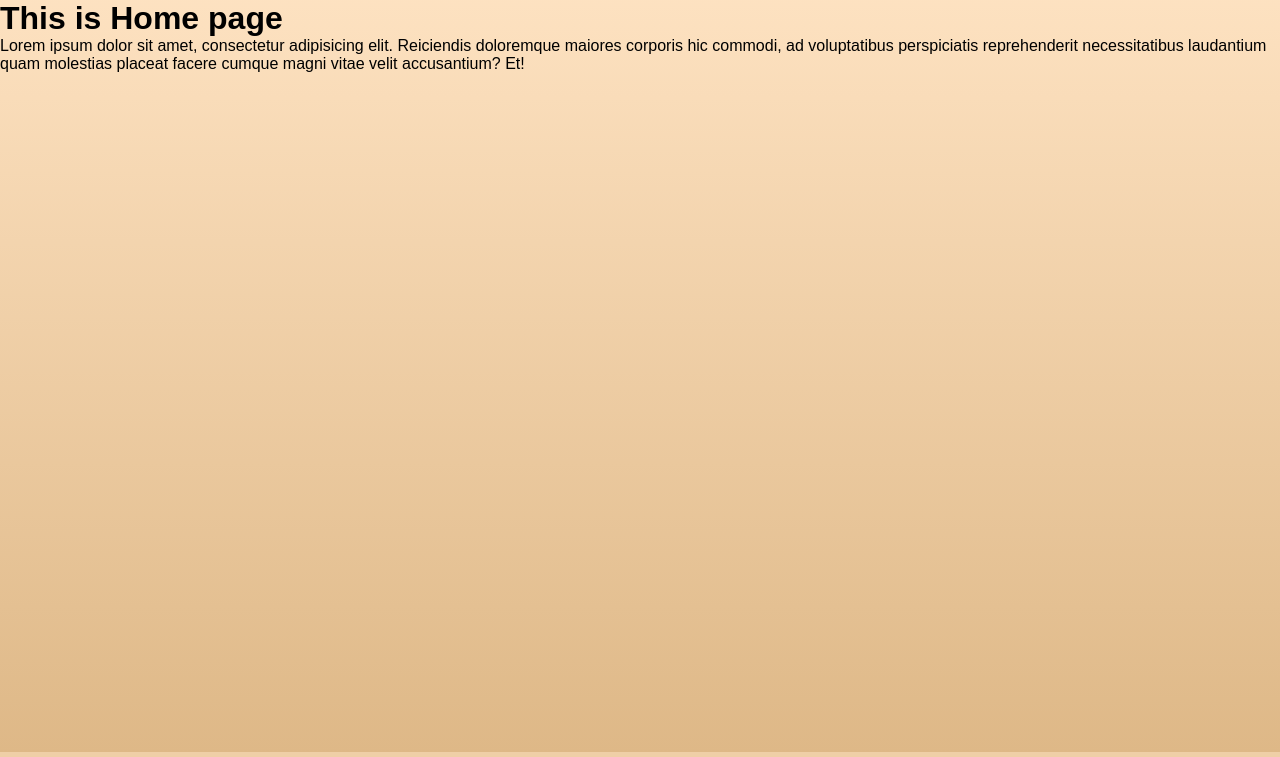
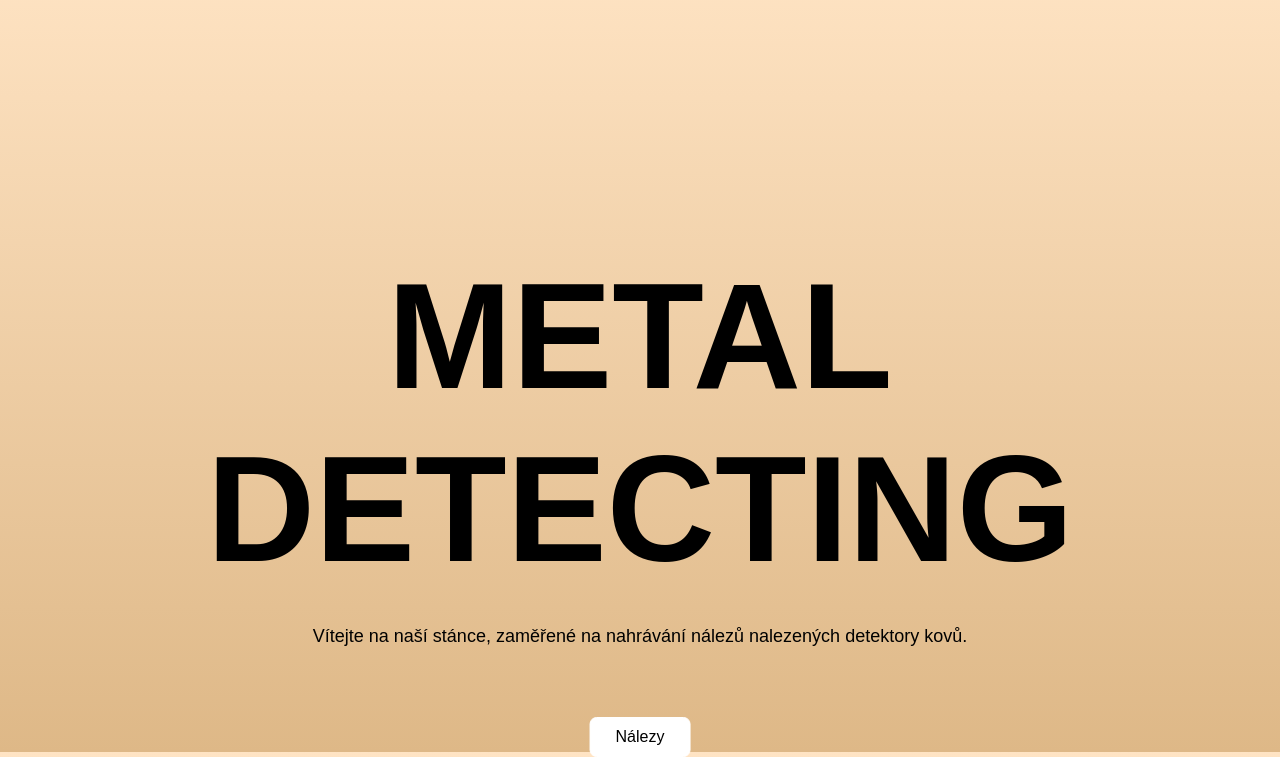
Before and after one commit to Datlik/Hledaci-pokladu, a Flask app: page / in a window 1280 px wide. Shown: the part 48-805 px from the top of the page. Run offline with Flask 3, Linux system fonts and the light colour scheme.

Commit message:
Update index.html

```diff
--- a/app/templates/index.html
+++ b/app/templates/index.html
@@ -30,8 +30,19 @@
 
         <main>
             {% block content %}
-            <h1>This is Home page</h1>
-            <p>Lorem ipsum dolor sit amet, consectetur adipisicing elit. Reiciendis doloremque maiores corporis hic commodi, ad voluptatibus perspiciatis reprehenderit necessitatibus laudantium quam molestias placeat facere cumque magni vitae velit accusantium? Et!</p>
+
+            <header>
+                <h1 id="metal">METAL DETECTING</h1>
+            </header>
+
+            <div id="about">
+
+                <h2 id="aboutweb">Vítejte na naší stánce, zaměřené na nahrávání nálezů nalezených detektory kovů.</h2>
+
+                <a href="{{url_for('main.nalezy')}}" id="button_nalezy">Nálezy</a>
+
+            </div>
+
             {% endblock %}
         </main>
     </body>
```
